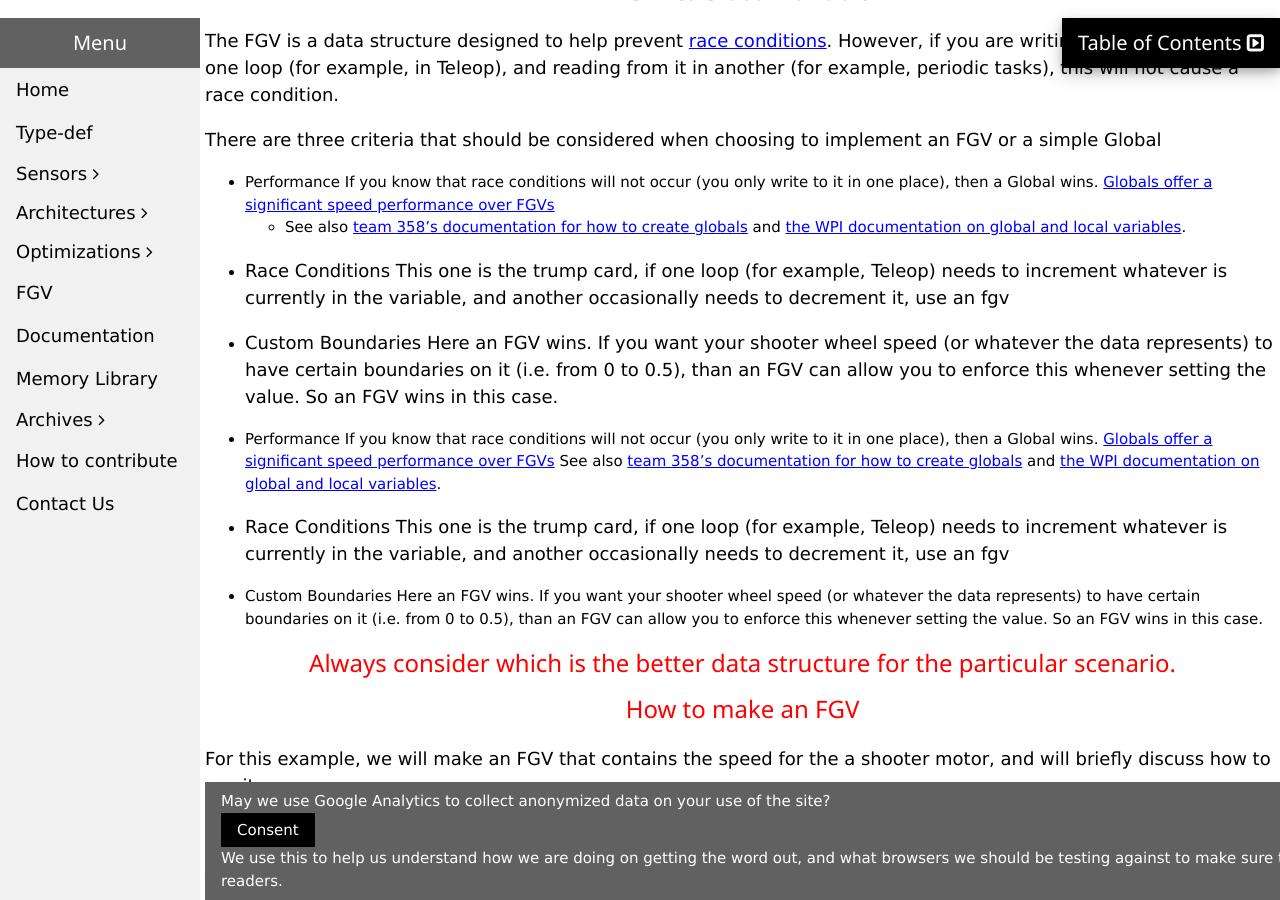
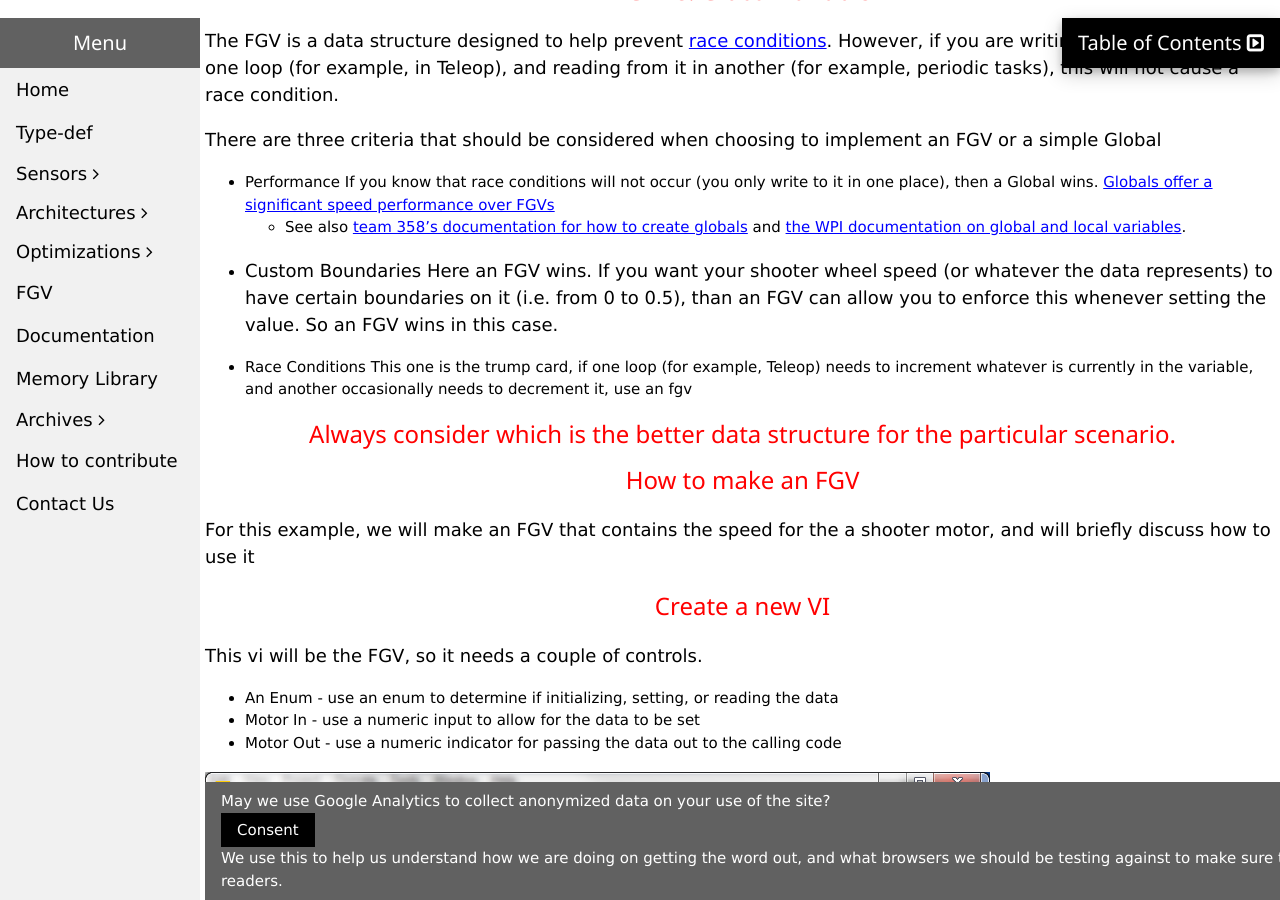
Before and after one commit to mshafer1/frclabviewtutorials, a Jekyll site: the page built from _tutorials/fgv/index.md, in a window 1280 px wide and 900 px high, scrolled down 545 px. Built offline with Jekyll 4.4.1, drawn with Linux system fonts in a browser that asks for light colours; comment, search, counter and statistics services are not loaded.

Commit message:
cleanup comparison

```diff
--- a/_tutorials/fgv/index.md
+++ b/_tutorials/fgv/index.md
@@ -19,22 +19,16 @@ There are three criteria that should be considered when choosing to implement an
 If you know that race conditions will not occur (you only write to it in one place), then a Global wins. [Globals offer a significant speed performance over FGVs](http://vishots.com/wp-content/uploads/2013/12/ts2147hollenback.pdf#page=25){:target="_blank"}
 	* See also [team 358's documentation for how to create globals](http://www.team358.org/files/programming/ControlSystem2015-2019/labview/CreateGlobal.pdf){:target="_blank"} and [the WPI documentation on global and local variables](https://wpilib.screenstepslive.com/s/currentCS/m/labview/l/696737-local-and-global-variables-in-labview-for-frc){:target="_blank"}.
 
+* Custom Boundaries
+	Here an FGV wins. If you want your shooter wheel speed (or whatever the data represents) to have certain boundaries on it (i.e. from 0 to 0.5), than an FGV can allow you to enforce this whenever setting the value. So an FGV wins in this case.
+
 * Race Conditions
 	This one is the trump card, if one loop (for example, Teleop) needs to increment whatever is currently in the variable, and another occasionally needs to decrement it, use an fgv
 
-* Custom Boundaries
-	Here an FGV wins. If you want your shooter wheel speed (or whatever the data represents) to have certain boundaries on it (i.e. from 0 to 0.5), than an FGV can allow you to enforce this whenever setting the value. So an FGV wins in this case.
-
-* Performance
-	If you know that race conditions will not occur (you only write to it in one place), then a Global wins.
-			[Globals offer a significant speed performance over FGVs](http://vishots.com/wp-content/uploads/2013/12/ts2147hollenback.pdf#page=25){:target="_blank"} See also [team 358's documentation for how to create globals](http://www.team358.org/files/programming/ControlSystem2015-2019/labview/CreateGlobal.pdf){:target="_blank"} and [the WPI documentation on global and local variables](https://wpilib.screenstepslive.com/s/currentCS/m/labview/l/696737-local-and-global-variables-in-labview-for-frc){:target="_blank"}.
-* Race Conditions
-	This one is the trump card, if one loop (for example, Teleop) needs to increment whatever is currently in the variable, and another occasionally needs to decrement it, use an fgv
-
-* Custom Boundaries
-	Here an FGV wins. If you want your shooter wheel speed (or whatever the data represents) to have certain boundaries on it (i.e. from 0 to 0.5), than an FGV can allow you to enforce this whenever setting the value. So an FGV wins in this case.
 
 ### Always consider which is the better data structure for the particular scenario.
+
+
 
 ### How to make an FGV
 
```
